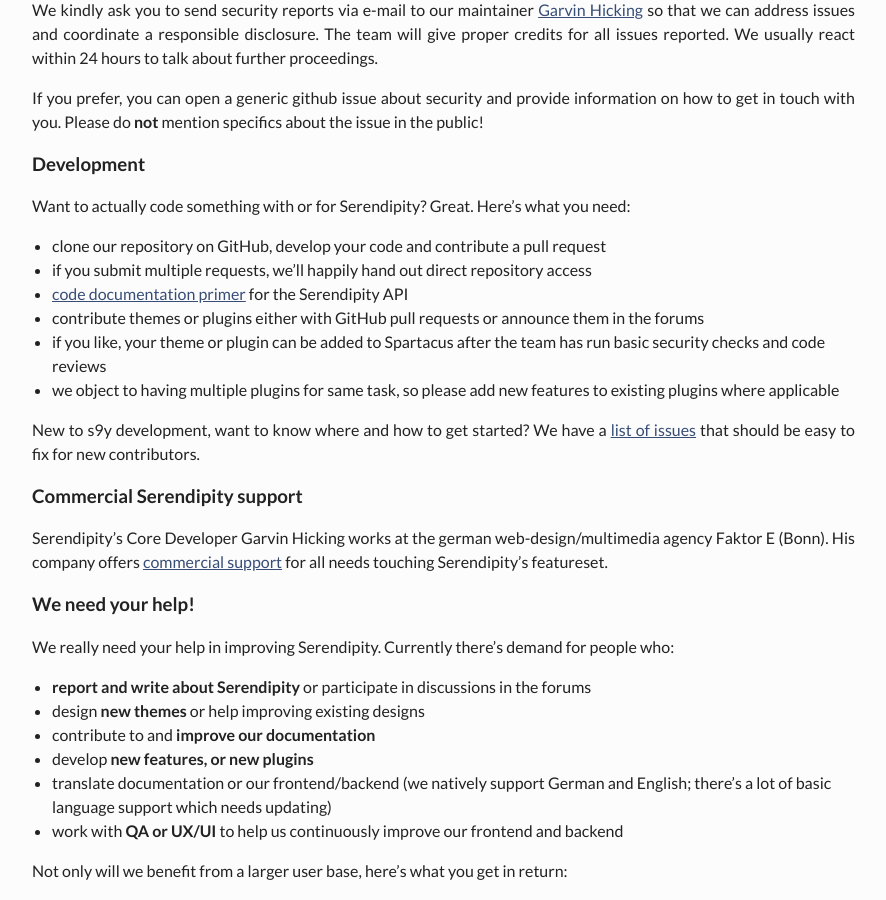
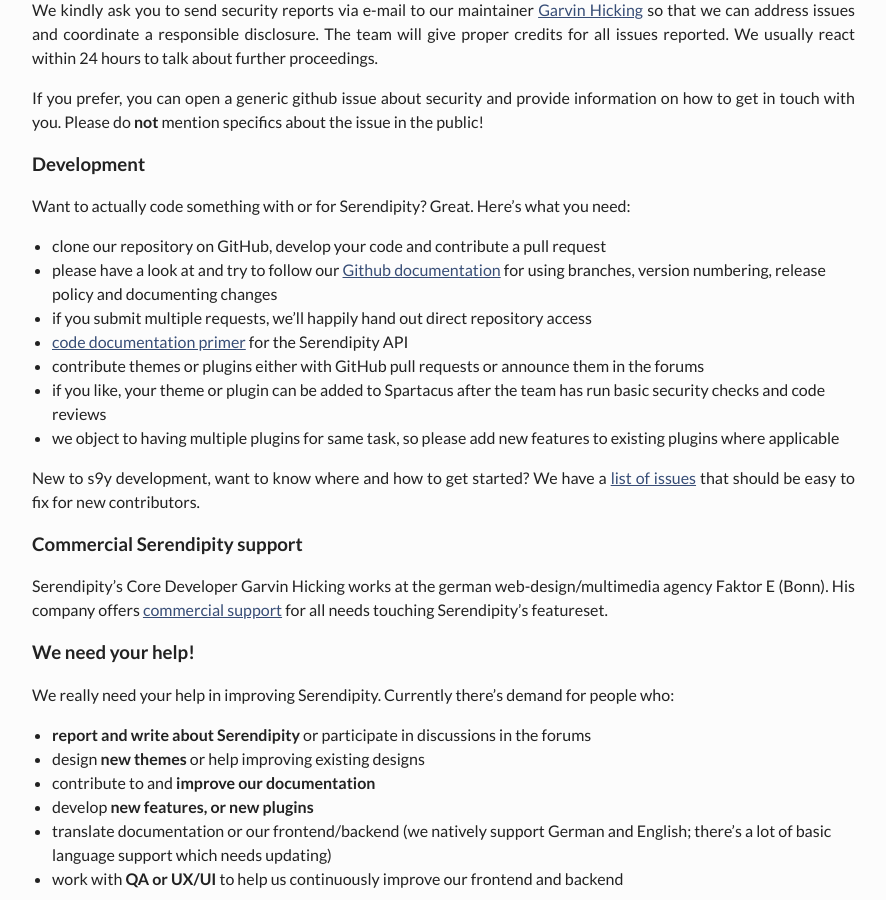
Before and after one commit to s9y/s9y.github.io, a Jekyll site: the page built from docs/contributing/index.md, in a window 1280 px wide and 900 px high, scrolled down 1043 px. Shown: the whole window, without its empty margins (339-1225 px from the left). Built offline with Jekyll 4.4.1, drawn with Linux system fonts in a browser that asks for light colours.

Commit message:
Link to "Development on branches" (Github wiki).
Signed-off-by: Thomas Hochstein <thh@inter.net>

```diff
--- a/docs/contributing/index.md
+++ b/docs/contributing/index.md
@@ -39,6 +39,7 @@ If you prefer, you can open a generic github issue about security and provide in
 Want to actually code something with or for Serendipity? Great. Here's what you need:
 
 * clone our repository on GitHub, develop your code and contribute a pull request
+* please have a look at and try to follow our [Github documentation](https://github.com/s9y/Serendipity/wiki/Development-on-branches) for using branches, version numbering, release policy and documenting changes
 * if you submit multiple requests, we'll happily hand out direct repository access
 * [code documentation primer](/docs/developers/code-primer.html) for the Serendipity API
 * contribute themes or plugins either with GitHub pull requests or announce them in the forums
```
